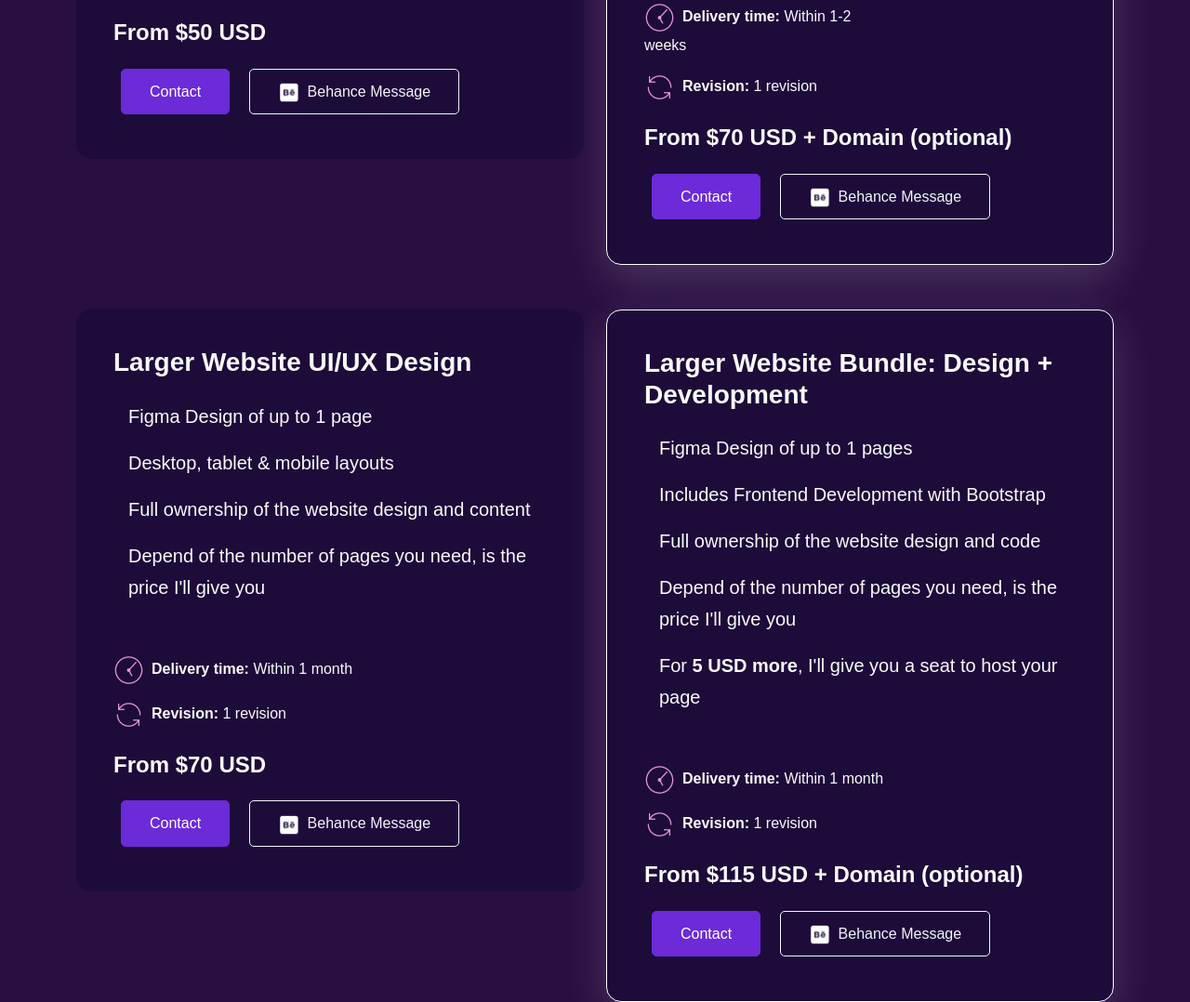
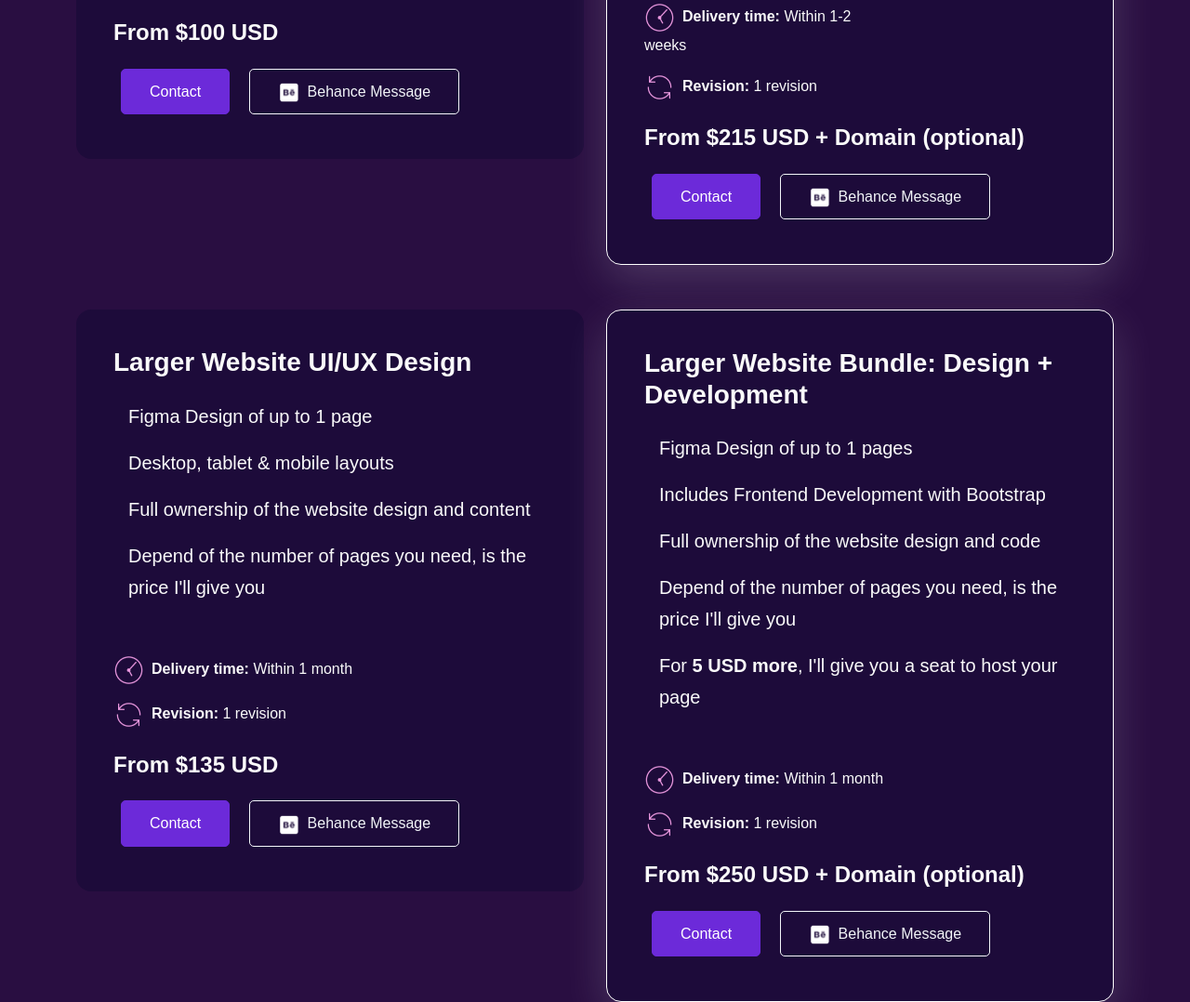
Before and after one commit to UX-Ramirez/UX-Ramirez-Website, a website: page index.html in a window 1280 px wide. Shown: the part 2371-3449 px from the top of the page at 93% size. Drawn offline with Linux system fonts and the light colour scheme; some packages are replaced by stand-ins of ours; a script that the page names is missing.

Commit message:
Services prices updated.

```diff
--- a/index.html
+++ b/index.html
@@ -211,7 +211,7 @@
                   <p class="col-lg-7"><img class="listIcon me-2" src="images/icons/clockIcon.png"><strong>Delivery time:</strong> Within 1-2 weeks</p>
                   <p class="col-lg-5"><img class="listIcon me-2" src="images/icons/revisionIcon.png"><strong>Revision:</strong> 1 revision</p>
 
-                  <h4 class="fw-bold mt-4">From $50 USD</h4>
+                  <h4 class="fw-bold mt-4">From $100 USD</h4>
                   <a href="#contact" class="btn btn-primary text-white m-2">Contact</a>
                   <a href="https://www.behance.net/ux_ramirez/services/446581/Landing-Page-UI-UX-Design" class="btn btn-outline-light btnBehance m-2"><img class="btnIcon me-2" src="images/icons/behanceOriginalIcon.png">Behance Message</a>
                 </div>
@@ -236,7 +236,7 @@
                 <p class="col-lg-7"><img class="icon me-2" src="images/icons/clockIcon.png"><strong>Delivery time:</strong> Within 1-2 weeks</p>
                 <p class="col-lg-5"><img class="icon me-2" src="images/icons/revisionIcon.png"><strong>Revision:</strong> 1 revision</p>
 
-                <h4 class="fw-bold mt-4">From $70 USD + Domain (optional)</h4>
+                <h4 class="fw-bold mt-4">From $215 USD + Domain (optional)</h4>
                 <a href="#contact" class="btn btn-primary text-white m-2">Contact</a>
                 <a href="https://www.behance.net/ux_ramirez/services/446585/Landing-Page-Bundle-Design-Development" class="btn btn-outline-light btnBehance m-2"><img class="btnIcon me-2" src="images/icons/behanceOriginalIcon.png">Behance Message</a>
               </div>
@@ -260,7 +260,7 @@
                 <p class="col-lg-7"><img class="icon me-2" src="images/icons/clockIcon.png"><strong>Delivery time:</strong> Within 1 month</p>
                 <p class="col-lg-5"><img class="icon me-2" src="images/icons/revisionIcon.png"><strong>Revision:</strong> 1 revision</p>
 
-                <h4 class="fw-bold mt-4">From $70 USD</h4>
+                <h4 class="fw-bold mt-4">From $135 USD</h4>
                 <a href="#contact" class="btn btn-primary text-white m-2">Contact</a>
                 <a href="https://www.behance.net/ux_ramirez/services/446583/Larger-Website-UI-UX-Design" class="btn btn-outline-light btnBehance m-2"><img class="btnIcon me-2" src="images/icons/behanceOriginalIcon.png">Behance Message</a>
               </div>
@@ -285,7 +285,7 @@
                 <p class="col-lg-7"><img class="icon me-2" src="images/icons/clockIcon.png"><strong>Delivery time:</strong> Within 1 month</p>
                 <p class="col-lg-5"><img class="icon me-2" src="images/icons/revisionIcon.png"><strong>Revision:</strong> 1 revision</p>
 
-                <h4 class="fw-bold mt-4">From $115 USD + Domain (optional)</h4>
+                <h4 class="fw-bold mt-4">From $250 USD + Domain (optional)</h4>
                 <a href="#contact" class="btn btn-primary text-white m-2">Contact</a>
                 <a href="https://www.behance.net/ux_ramirez/services/446587/Larger-Website-Bundle-Design-Development" class="btn btn-outline-light btnBehance m-2"><img class="btnIcon me-2" src="images/icons/behanceOriginalIcon.png">Behance Message</a>
               </div>
```
